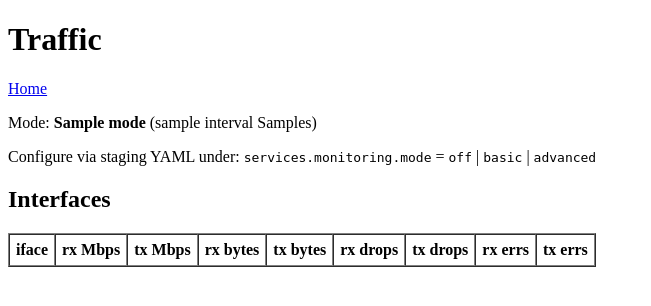
After one commit to maha-raj/AuroraGW, a FastAPI app: template web/templates/traffic.html in a window 1280 px wide. The commit adds this page. Shown: the top 306 px of the page, without its empty margins (0-651 px from the left). Run offline with FastAPI, Linux system fonts and the light colour scheme; the template is opened without the code that fills it: most values are stand-ins (such as "Sample title", 1, 10 or a date in 2020); lists and menus that the app fills with data are empty.

Commit message:
Traffic monitoring: off/basic/advanced

```diff
--- a/config/config.example.yaml
+++ b/config/config.example.yaml
@@ -37,6 +37,12 @@ services:
       overhead_bytes: 34
       mpu_bytes: 64
     dscp_rules: []
+  monitoring:
+    # off: disabled (no sampling)
+    # basic: low-rate sampling (recommended default)
+    # advanced: higher-rate sampling + short history (troubleshooting)
+    mode: basic
+    # interfaces: [lan, opt1, wan]  # optional; defaults to all interfaces
   wireguard: { enabled: false }
   suricata: { installed: true, enabled: false, interfaces: [lan] }
   cockpit: { enabled: false }
--- a/web/app.py
+++ b/web/app.py
@@ -1,5 +1,7 @@
 #!/usr/bin/env python3
 import base64, hmac, time, subprocess
+import threading
+from collections import deque
 from pathlib import Path
 import yaml
 from fastapi import FastAPI, Request, Response, Form, HTTPException
@@ -54,6 +56,121 @@ def load_yaml(path: Path) -> dict:
 def save_yaml(path: Path, data: dict):
     path.parent.mkdir(parents=True, exist_ok=True)
     path.write_text(yaml.safe_dump(data, sort_keys=False), encoding="utf-8")
+
+def active_cfg() -> dict:
+    if CFG_ACTIVE.exists():
+        return load_yaml(CFG_ACTIVE)
+    if CFG_STAGING.exists():
+        return load_yaml(CFG_STAGING)
+    return {}
+
+def list_ifaces() -> list[str]:
+    base = Path("/sys/class/net")
+    if not base.exists():
+        return []
+    out = []
+    for p in base.iterdir():
+        name = p.name
+        if name == "lo":
+            continue
+        out.append(name)
+    return sorted(out)
+
+def read_iface_stats(iface: str) -> dict:
+    base = Path("/sys/class/net") / iface / "statistics"
+    def r(name: str) -> int:
+        try:
+            return int((base / name).read_text(encoding="utf-8").strip())
+        except Exception:
+            return 0
+    return {
+        "rx_bytes": r("rx_bytes"),
+        "tx_bytes": r("tx_bytes"),
+        "rx_packets": r("rx_packets"),
+        "tx_packets": r("tx_packets"),
+        "rx_errors": r("rx_errors"),
+        "tx_errors": r("tx_errors"),
+        "rx_dropped": r("rx_dropped"),
+        "tx_dropped": r("tx_dropped"),
+    }
+
+class TrafficMonitor:
+    def __init__(self):
+        self._lock = threading.Lock()
+        self._mode = "off"
+        self._interval = 5.0
+        self._last = {}  # iface -> (ts, rx_bytes, tx_bytes)
+        self._rates = {}  # iface -> dict
+        self._history = deque(maxlen=300)  # advanced mode: last ~5min at 1s
+
+    def _desired(self) -> tuple[str, float, list[str] | None]:
+        cfg = active_cfg()
+        mon = ((cfg.get("services") or {}).get("monitoring") or {})
+        mode = (mon.get("mode") or "off").strip().lower()
+        if mode not in ("off", "basic", "advanced"):
+            mode = "off"
+        interval = 5.0 if mode == "basic" else (1.0 if mode == "advanced" else 2.0)
+        ifaces = mon.get("interfaces")
+        if ifaces:
+            ifaces = [str(x).strip() for x in ifaces if str(x).strip()]
+        else:
+            ifaces = None
+        return mode, interval, ifaces
+
+    def snapshot(self) -> dict:
+        with self._lock:
+            return {
+                "mode": self._mode,
+                "interval_s": self._interval,
+                "interfaces": sorted(self._rates.keys()),
+                "rates": self._rates,
+                "history": list(self._history) if self._mode == "advanced" else [],
+            }
+
+    def run_forever(self):
+        while True:
+            mode, interval, ifaces = self._desired()
+            now = time.time()
+
+            if mode == "off":
+                with self._lock:
+                    self._mode = "off"
+                    self._interval = interval
+                    self._last = {}
+                    self._rates = {}
+                    self._history.clear()
+                time.sleep(interval)
+                continue
+
+            if iface_list := (ifaces or list_ifaces()):
+                for iface in iface_list:
+                    stats = read_iface_stats(iface)
+                    with self._lock:
+                        prev = self._last.get(iface)
+                        rx_mbps = tx_mbps = 0.0
+                        if prev:
+                            prev_ts, prev_rx, prev_tx = prev
+                            dt = max(now - prev_ts, 0.001)
+                            rx_mbps = (stats["rx_bytes"] - prev_rx) * 8.0 / dt / 1_000_000.0
+                            tx_mbps = (stats["tx_bytes"] - prev_tx) * 8.0 / dt / 1_000_000.0
+                        self._last[iface] = (now, stats["rx_bytes"], stats["tx_bytes"])
+                        self._rates[iface] = {
+                            **stats,
+                            "rx_mbps": round(rx_mbps, 3),
+                            "tx_mbps": round(tx_mbps, 3),
+                            "ts": int(now),
+                        }
+                        if mode == "advanced":
+                            self._history.append({"ts": int(now), "iface": iface, "rx_mbps": rx_mbps, "tx_mbps": tx_mbps})
+
+            with self._lock:
+                self._mode = mode
+                self._interval = interval
+
+            time.sleep(interval)
+
+TRAFFIC = TrafficMonitor()
+threading.Thread(target=TRAFFIC.run_forever, daemon=True).start()
 
 @app.middleware("http")
 async def metrics_mw(request: Request, call_next):
@@ -126,6 +243,17 @@ def firewall_get(request: Request):
     pf = (((cfg.get("firewall") or {}).get("port_forwards")) or [])
     return templates.TemplateResponse("firewall.html", {"request": request, "port_forwards": pf})
 
+@app.get("/traffic", response_class=HTMLResponse)
+def traffic_page(request: Request):
+    require_auth(request)
+    snap = TRAFFIC.snapshot()
+    return templates.TemplateResponse("traffic.html", {"request": request, "traffic": snap})
+
+@app.get("/api/traffic")
+def api_traffic(request: Request):
+    require_auth(request)
+    return TRAFFIC.snapshot()
+
 @app.post("/firewall/add")
 def firewall_add(
     request: Request,
@@ -186,5 +314,6 @@ def api_status(request: Request):
         "ip": sh(["bash","-lc","ip -br addr"]).stdout,
         "routes": sh(["bash","-lc","ip route"]).stdout,
         "pppoe": sh(["bash","-lc","ip -br link show pppoe0 2>/dev/null || true"]).stdout,
-        "uptime": sh(["bash","-lc","uptime -p"]).stdout.strip()
+        "uptime": sh(["bash","-lc","uptime -p"]).stdout.strip(),
+        "traffic": TRAFFIC.snapshot(),
     }
--- a/web/templates/index.html
+++ b/web/templates/index.html
@@ -1 +1 @@
-<!doctype html><html><head><meta charset='utf-8'><title>AuroraGW</title></head><body><h1>AuroraGW</h1><ul><li><a href='/status'>Status</a></li><li><a href='/config'>Config</a></li><li><a href='/firewall'>Firewall</a></li><li><a href='/backups'>Backups</a></li><li><a href='/logs'>Logs</a></li></ul><p>Auth: HTTP Basic (admin / password set in installer).</p></body></html>
+<!doctype html><html><head><meta charset='utf-8'><title>AuroraGW</title></head><body><h1>AuroraGW</h1><ul><li><a href='/status'>Status</a></li><li><a href='/config'>Config</a></li><li><a href='/firewall'>Firewall</a></li><li><a href='/traffic'>Traffic</a></li><li><a href='/backups'>Backups</a></li><li><a href='/logs'>Logs</a></li></ul><p>Auth: HTTP Basic (admin / password set in installer).</p></body></html>
--- /dev/null
+++ b/web/templates/traffic.html
@@ -0,0 +1,53 @@
+<!doctype html>
+<html>
+  <head>
+    <meta charset="utf-8" />
+    <title>Traffic</title>
+  </head>
+  <body>
+    <h1>Traffic</h1>
+    <p><a href="/">Home</a></p>
+
+    <p>
+      Mode: <b>{{ traffic.get("mode") }}</b>
+      (sample interval {{ traffic.get("interval_s") }}s)
+    </p>
+    <p>
+      Configure via staging YAML under:
+      <code>services.monitoring.mode</code> = <code>off</code> | <code>basic</code> | <code>advanced</code>
+    </p>
+
+    <h2>Interfaces</h2>
+    <table border="1" cellpadding="6" cellspacing="0">
+      <tr>
+        <th>iface</th>
+        <th>rx Mbps</th>
+        <th>tx Mbps</th>
+        <th>rx bytes</th>
+        <th>tx bytes</th>
+        <th>rx drops</th>
+        <th>tx drops</th>
+        <th>rx errs</th>
+        <th>tx errs</th>
+      </tr>
+      {% for iface, v in (traffic.get("rates") or {}).items() %}
+      <tr>
+        <td>{{ iface }}</td>
+        <td>{{ v.get("rx_mbps","") }}</td>
+        <td>{{ v.get("tx_mbps","") }}</td>
+        <td>{{ v.get("rx_bytes","") }}</td>
+        <td>{{ v.get("tx_bytes","") }}</td>
+        <td>{{ v.get("rx_dropped","") }}</td>
+        <td>{{ v.get("tx_dropped","") }}</td>
+        <td>{{ v.get("rx_errors","") }}</td>
+        <td>{{ v.get("tx_errors","") }}</td>
+      </tr>
+      {% endfor %}
+    </table>
+
+    {% if traffic.get("mode") == "advanced" %}
+    <h2>Advanced history (last {{ (traffic.get("history") or [])|length }} samples)</h2>
+    <pre style="max-height: 360px; overflow: auto;">{{ (traffic.get("history") or []) | tojson(indent=2) }}</pre>
+    {% endif %}
+  </body>
+</html>
```
Also changed, not shown: config/schema.json (+19 -0 lines), docs/HOWTO.md (+17 -0 lines), 1 other file.
